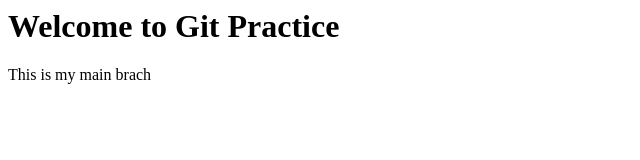
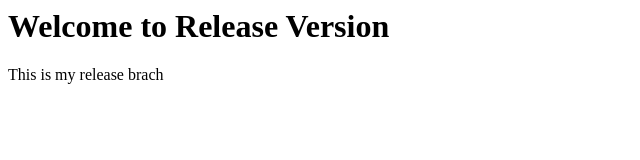
Before and after one commit to vighneshnaik18/Demo-repo, a plain HTML site: page index.html in a window 1280 px wide. Shown: the whole page, without its empty margins (0-640 px from the left). Drawn offline with Linux system fonts and the light colour scheme.

Commit message:
Update three files in release branch

```diff
--- a/index.html
+++ b/index.html
@@ -1,2 +1,2 @@
-<h1>Welcome to Git Practice</h1>
-<p>This is my main brach</p>
+<h1>Welcome to Release Version</h1>
+<p>This is my release brach</p>
--- a/style.Css
+++ b/style.Css
@@ -1,3 +1,3 @@
 body {
-    background-color:  lightblue;
+    background-color:  lightgreen;
 }
```
Also changed, not shown: 1 other file.
